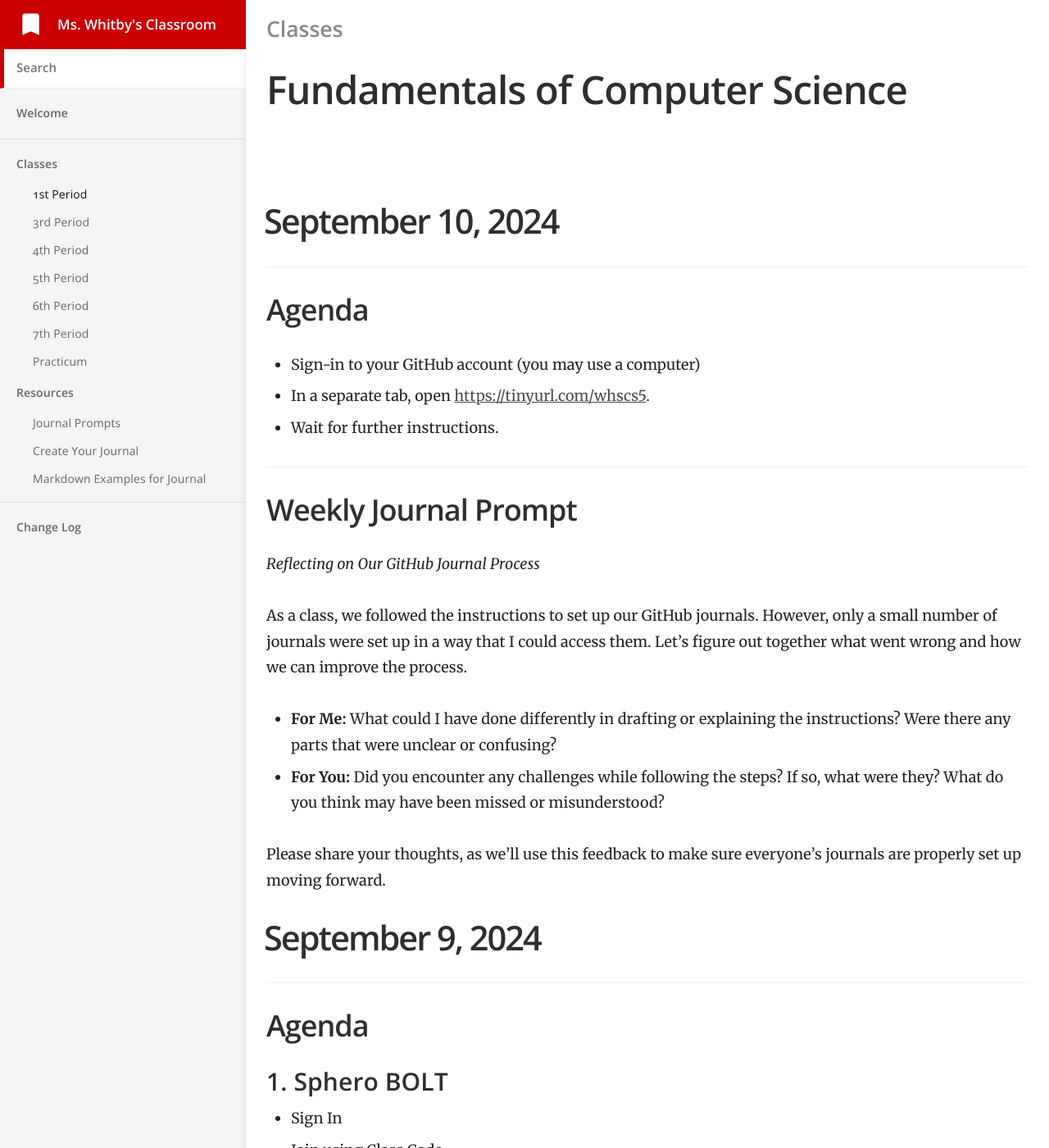
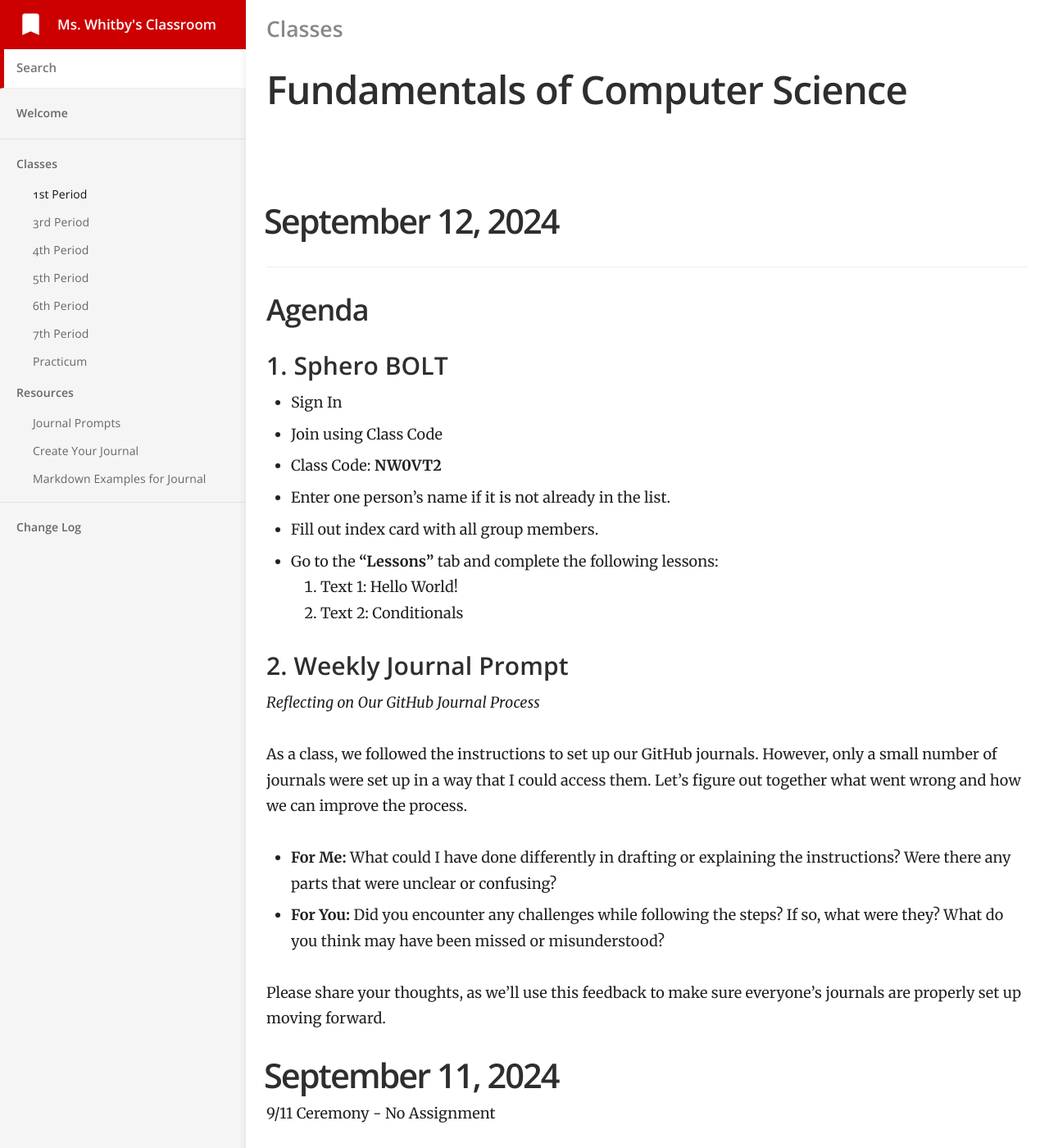
Before and after one commit to mswhitby/classroom, a Jekyll site: the page built from _docs/classes/1st.md, in a window 1280 px wide and 1400 px high. Shown: the whole window at 82% size. Built offline with Jekyll 4.4.1, drawn with Linux system fonts in a browser that asks for light colours.

Commit message:
Updated 1st

```diff
--- a/_docs/classes/1st.md
+++ b/_docs/classes/1st.md
@@ -4,6 +4,36 @@ subtitle: Fundamentals of Computer Science
 category: Classes
 order: 1
 ---
+
+# September 12, 2024
+
+## Agenda
+
+### 1. Sphero BOLT
+
+- Sign In
+- Join using Class Code
+- Class Code: **NW0VT2**
+- Enter one person’s name if it is not already in the list.
+- Fill out index card with all group members.
+- Go to the **"Lessons"** tab and complete the following lessons:
+    1. Text 1: Hello World!
+    2. Text 2: Conditionals
+
+### 2. Weekly Journal Prompt
+
+_Reflecting on Our GitHub Journal Process_
+
+As a class, we followed the instructions to set up our GitHub journals. However, only a small number of journals were set up in a way that I could access them. Let’s figure out together what went wrong and how we can improve the process.
+
+- **For Me:** What could I have done differently in drafting or explaining the instructions? Were there any parts that were unclear or confusing?
+- **For You:** Did you encounter any challenges while following the steps? If so, what were they? What do you think may have been missed or misunderstood?
+
+Please share your thoughts, as we’ll use this feedback to make sure everyone’s journals are properly set up moving forward.
+
+# September 11, 2024
+
+9/11 Ceremony - No Assignment
 
 # September 10, 2024
 
```
